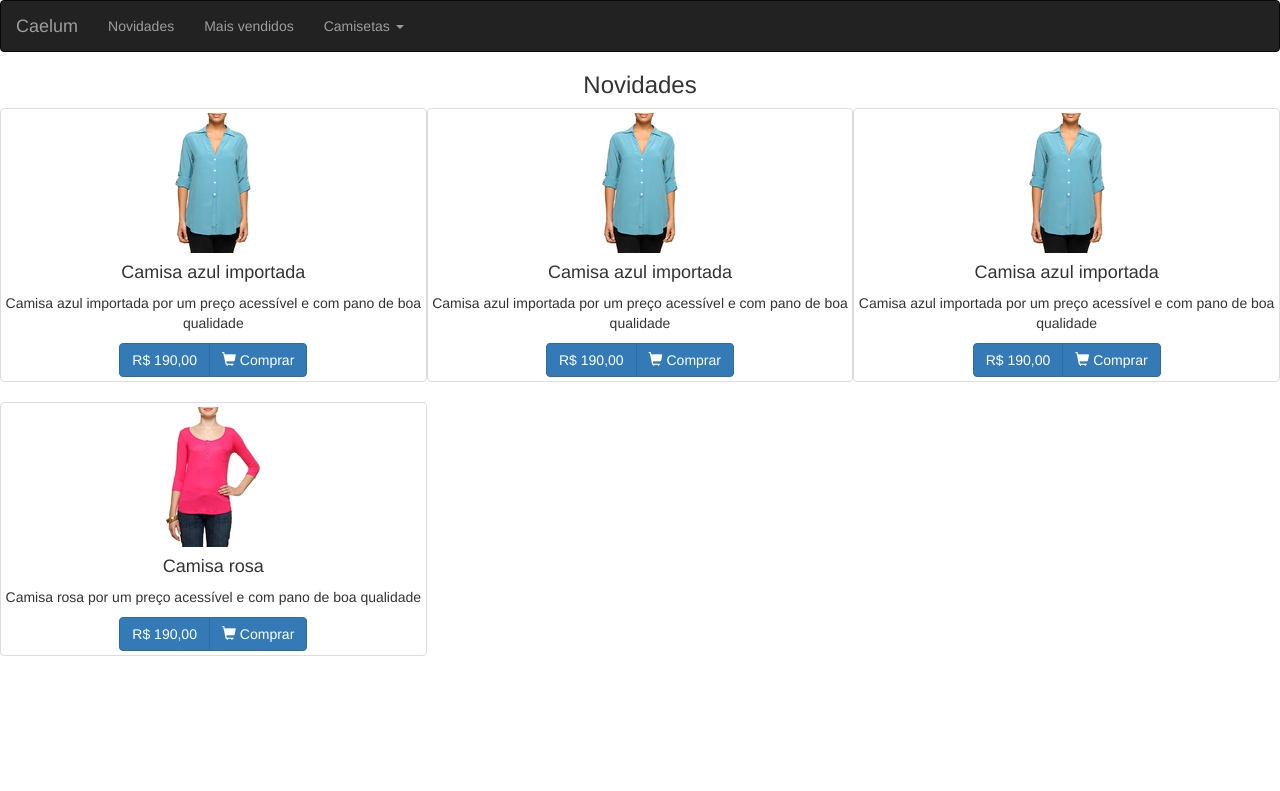
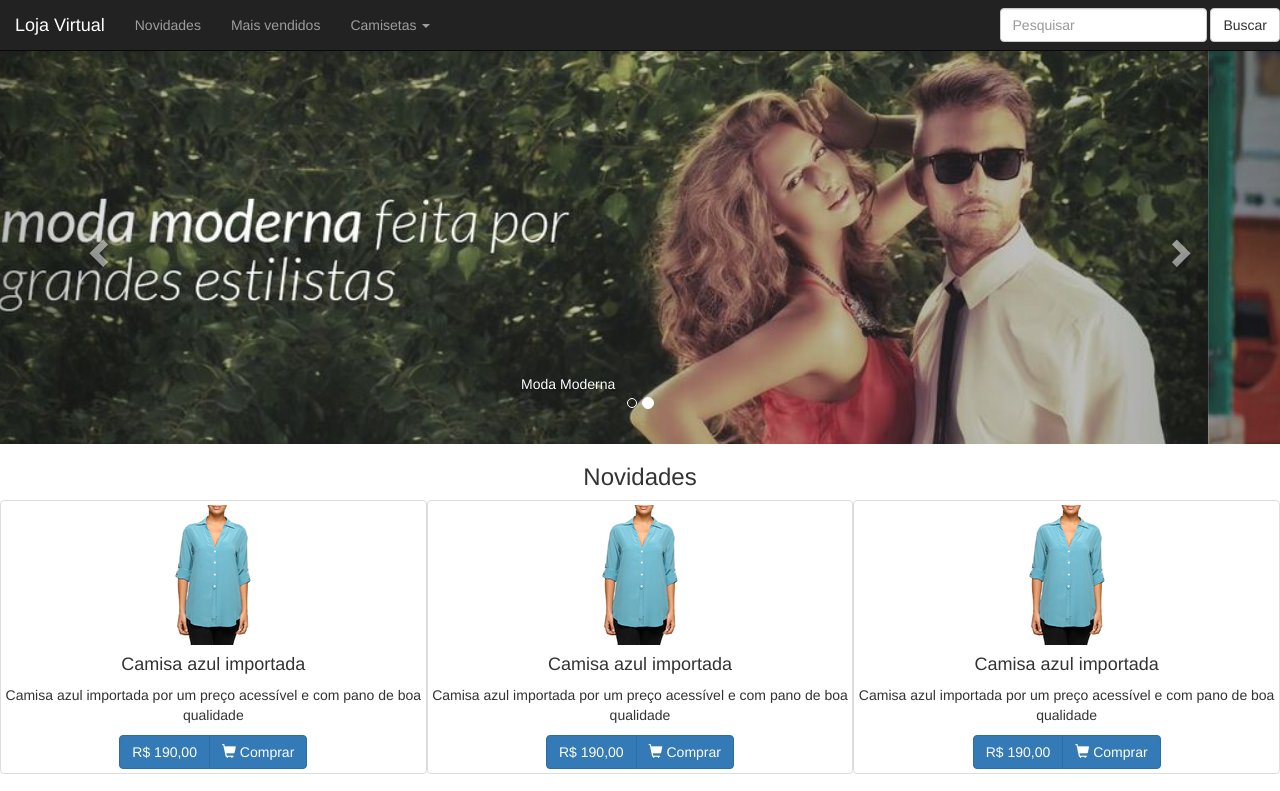
Before and after one commit to llcfromhell/cursos-alura-bootstrap-na-pratica, a plain HTML site: page site-empresa/index.html in a window 1280 px wide. Shown: the top 791 px of the page. Drawn offline with nearby package versions, Linux system fonts and the light colour scheme.

Commit message:
aula 03 pt final e aula 04

```diff
--- a/site-empresa/index.html
+++ b/site-empresa/index.html
@@ -21,22 +21,36 @@
         .navbar-header button {
             color: #fff;
         }
+
+        .fullscreen {
+            width: 100%;
+        }
+
+        main {
+            padding-top: 50px;
+        }
+
     </style>
 
 </head>
 
 <body>
     <header>
-        <nav class="navbar navbar-inverse">
+
+        <nav class="navbar navbar-inverse navbar-fixed-top">
+
             <div class="navbar-header">
-                <a href="#" class="navbar-brand">Caelum</a>
+                <a href="#" class="navbar-brand">Loja Virtual</a>
                 <button class="navbar-toggle" type="button" data-target=".navbar-collapse" data-toggle="collapse" >Menu</button>
             </div>
-            <div class="collapse navbar-collapse">
+
+            <!-- Menu -->
+            <div class="collapse navbar-collapse ">
+
                 <ul class="nav navbar-nav">
                     <li><a>Novidades</a></li>
                     <li><a>Mais vendidos</a></li>
-                <li class="dropdown">
+                    <li class="dropdown ">
                         <a href="#" class="dropdown-toggle" data-toggle="dropdown">
                             Camisetas
                             <span class="caret"></span>
@@ -47,10 +61,66 @@
                         </ul>
                     </li>
                 </ul>
+
+                <form class="navbar-form navbar-right form-inline">
+
+                    <div class="form-group">
+                        <input class="form-control" type="text" name="search" placeholder="Pesquisar"/>
+                    </div>
+                    <div class="form-group text-right">
+                        <input type="submit" value="Buscar" class="btn btn-default" />
+                    </div>
+
+                </form>
             </div>
         </nav>
     </header>
+
     <main>
+
+        <!-- Banner -->
+        <div class="container-fluid">
+
+            <div class="row">
+
+                <div id="carousel" class="carousel slide" data-ride="carousel" role="listbox">
+                    <div class="carousel-inner">
+
+                        <div class="item active">
+                            <img src="img/banner1.jpg" alt="moda" class="fullscreen"></img>
+                            <div class="carousel-caption">
+                                Moda Moderna
+                            </div>
+                        </div>
+                        <div class="item">
+                            <img src="img/banner2.jpg" alt="moda" class="fullscreen"></img>
+                            <div class="carousel-caption">
+                                Moda Infantil
+                            </div>
+                        </div>
+
+                    </div>
+
+                    <!-- Controles banner -->
+                    <a href="#carousel" data-slide="prev" class="left carousel-control">
+                        <span class="glyphicon glyphicon-chevron-left"></span>
+                    </a>
+                    <a href="#carousel" data-slide="next"  class="right carousel-control">
+                        <span class="glyphicon glyphicon-chevron-right"></span>
+                    </a>
+
+                    <!-- Indicators -->
+                    <ol class="carousel-indicators">
+                        <li data-target="#carousel" data-slide-to="0" class="active"></li>
+                        <li data-target="#carousel" data-slide-to="1"></li>
+                    </ol>
+
+                </div>
+
+            </div>
+
+        </div>
+
         <h3 class="text-center">
             Novidades
         </h3>
```
Lines whose indentation alone changed are shown as unchanged.
